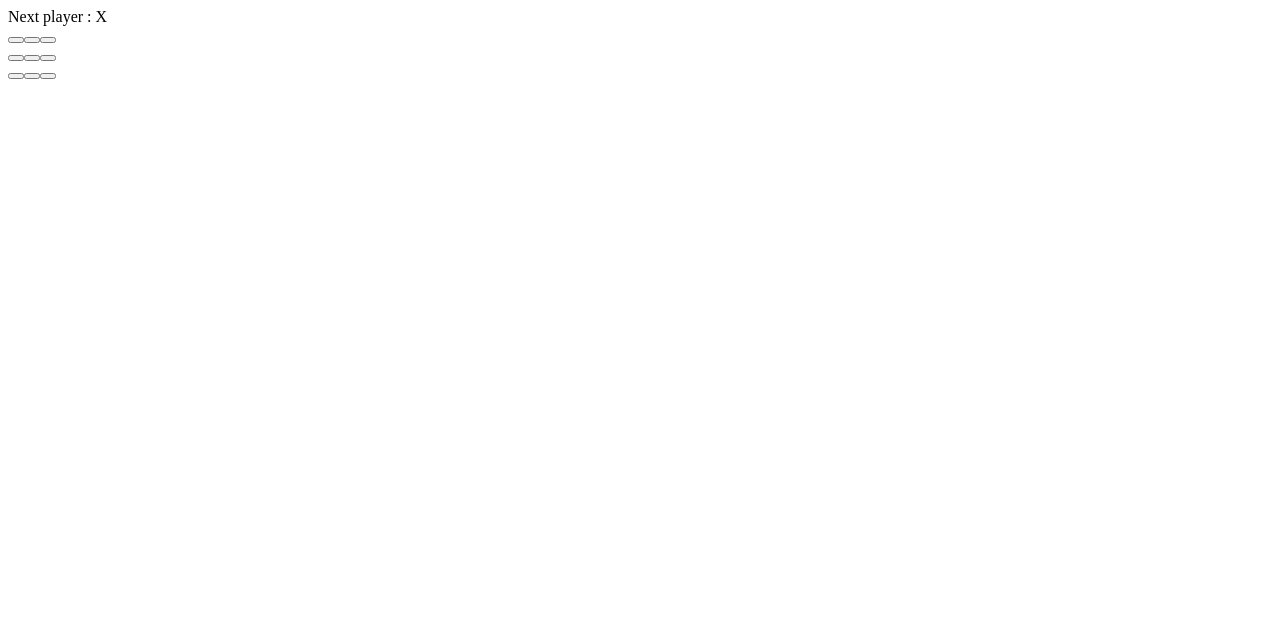
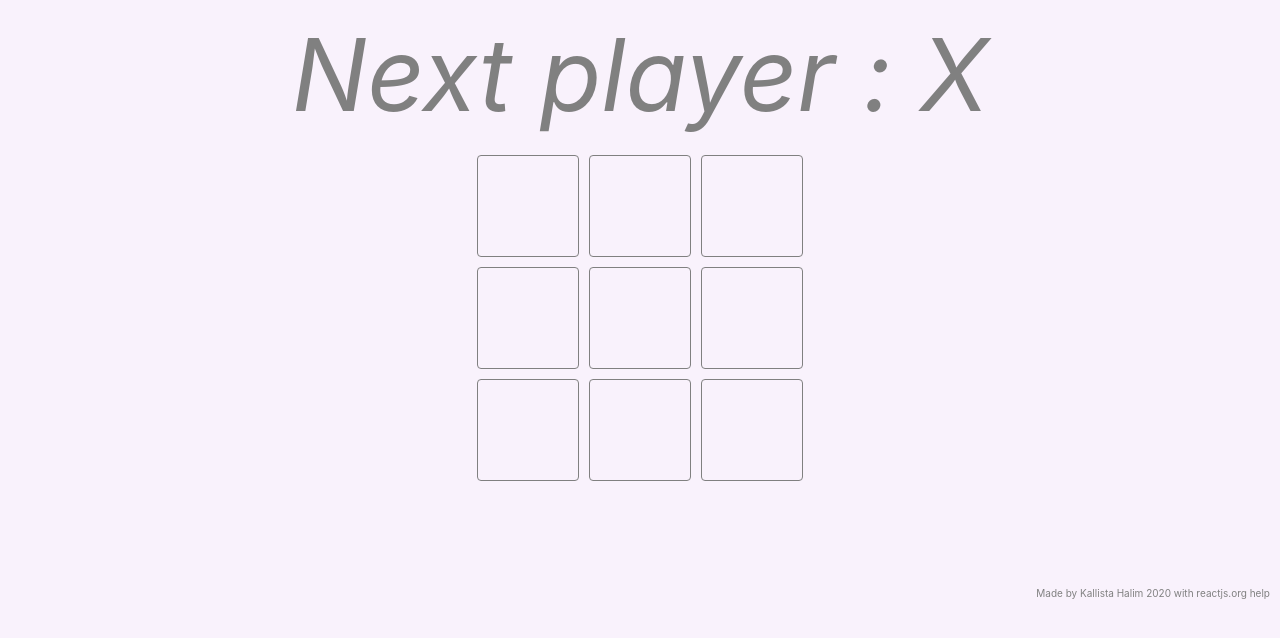
Before and after one commit to kallistahalim/TicTacToe, a React app in the folder my-app/: page / in a window 1280 px wide. Built offline with nearby package versions, Linux system fonts and the light colour scheme.

Commit message:
simple tic tac toe done with simple design

```diff
--- /dev/null
+++ b/my-app/public/index.css
@@ -0,0 +1,6 @@
+footer {
+    text-align: right;
+    margin-top: 100px;
+    font-size: 10px;
+    margin-right: 10px;
+}
--- a/my-app/public/index.html
+++ b/my-app/public/index.html
@@ -2,19 +2,20 @@
 <html lang="en">
   <head>
     <meta charset="utf-8" />
-    <link rel="icon" href="%PUBLIC_URL%/favicon.ico" />
+    <link rel="icon" href="TTT.ico">
+    <link rel="stylesheet" type="text/css" href="index.css">
+    <link rel="stylesheet" href="https://maxcdn.bootstrapcdn.com/bootstrap/4.0.0/css/bootstrap.min.css" integrity="sha384-Gn5384xqQ1aoWXA+058RXPxPg6fy4IWvTNh0E263XmFcJlSAwiGgFAW/dAiS6JXm" crossorigin="anonymous">
     <meta name="viewport" content="width=device-width, initial-scale=1" />
     <meta name="theme-color" content="#000000" />
     <meta
       name="description"
       content="Web site created using create-react-app"
     />
-    <link rel="apple-touch-icon" href="%PUBLIC_URL%/logo192.png" />
     <!--
       manifest.json provides metadata used when your web app is installed on a
       user's mobile device or desktop. See https://developers.google.com/web/fundamentals/web-app-manifest/
     -->
-    <link rel="manifest" href="%PUBLIC_URL%/manifest.json" />
+    <link rel="manifest" href="./TTT.ico" />
     <!--
       Notice the use of %PUBLIC_URL% in the tags above.
       It will be replaced with the URL of the `public` folder during the build.
@@ -24,7 +25,7 @@
       work correctly both with client-side routing and a non-root public URL.
       Learn how to configure a non-root public URL by running `npm run build`.
     -->
-    <title>React App</title>
+    <title>Tic-Tac-Toe Kallista Halim</title>
   </head>
   <body>
     <noscript>You need to enable JavaScript to run this app.</noscript>
@@ -39,5 +40,13 @@
       To begin the development, run `npm start` or `yarn start`.
       To create a production bundle, use `npm run build` or `yarn build`.
     -->
+
+    <script src="https://code.jquery.com/jquery-3.2.1.slim.min.js" integrity="sha384-KJ3o2DKtIkvYIK3UENzmM7KCkRr/rE9/Qpg6aAZGJwFDMVNA/GpGFF93hXpG5KkN" crossorigin="anonymous"></script>
+<script src="https://cdnjs.cloudflare.com/ajax/libs/popper.js/1.12.9/umd/popper.min.js" integrity="sha384-ApNbgh9B+Y1QKtv3Rn7W3mgPxhU9K/ScQsAP7hUibX39j7fakFPskvXusvfa0b4Q" crossorigin="anonymous"></script>
+<script src="https://maxcdn.bootstrapcdn.com/bootstrap/4.0.0/js/bootstrap.min.js" integrity="sha384-JZR6Spejh4U02d8jOt6vLEHfe/JQGiRRSQQxSfFWpi1MquVdAyjUar5+76PVCmYl" crossorigin="anonymous"></script>
   </body>
+
+  <footer>
+    <p class= "footer">Made by Kallista Halim 2020 with reactjs.org help</p>
+  </footer>
 </html>
--- a/my-app/src/index.css
+++ b/my-app/src/index.css
@@ -0,0 +1,27 @@
+body {
+    background-color: #f9f2fc;
+    color: grey;
+
+}
+
+.status {
+    text-align: center;
+    font-size: 100px;
+    font-style: oblique;
+}
+
+.board-row {
+    text-align: center;
+
+}
+
+.btn {
+    background-color: #f9f2fc;
+    border-color : grey;
+    padding: 50px;
+    margin: 5px;
+    text-align: center;
+    text-decoration: none;
+    display: inline-block;
+    font-size: 50px;
+}
--- a/my-app/src/index.js
+++ b/my-app/src/index.js
@@ -4,7 +4,7 @@ import './index.css';
 
 function Square(props) {
         return (
-            <button className = "square" onClick={props.onClick}>
+            <button type="button" className="btn btn-light" onClick={props.onClick}>
             {props.value}
             </button>
         );
@@ -71,6 +71,15 @@ class Board extends React.Component {
 };
 
 class Game extends React.Component {
+    constructor(props) {
+        super(props);
+        this.state = {
+            history: [{
+                squares: Array(9).fill(null),
+            }],
+            xIsNext: true,
+        };
+    }
     render() {
         return (
             <div className="game">
```
Also changed, not shown: my-app/public/TTT.ico (added), my-app/public/favicon.ico (deleted).
